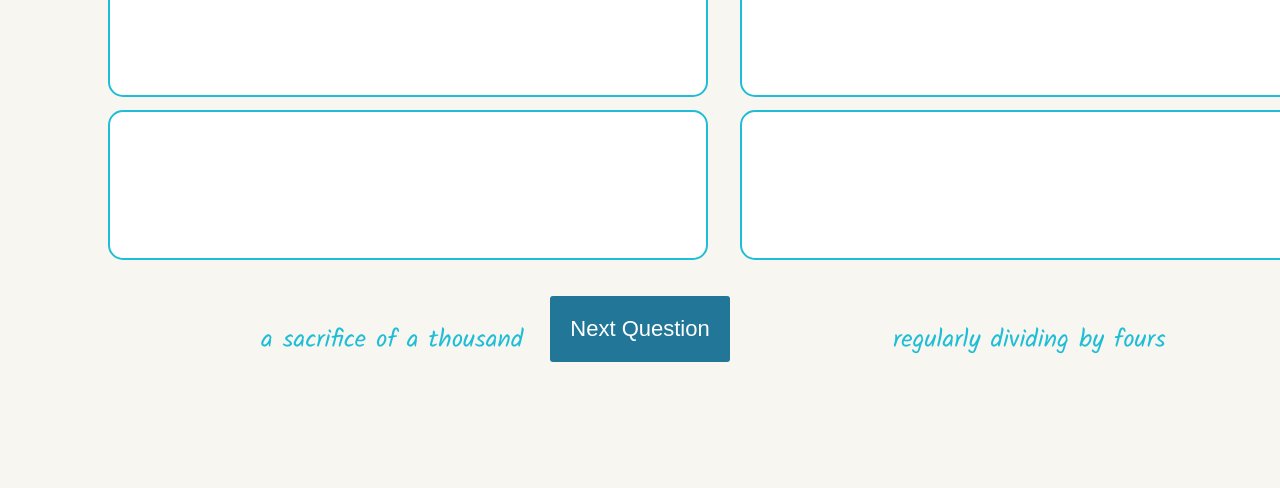
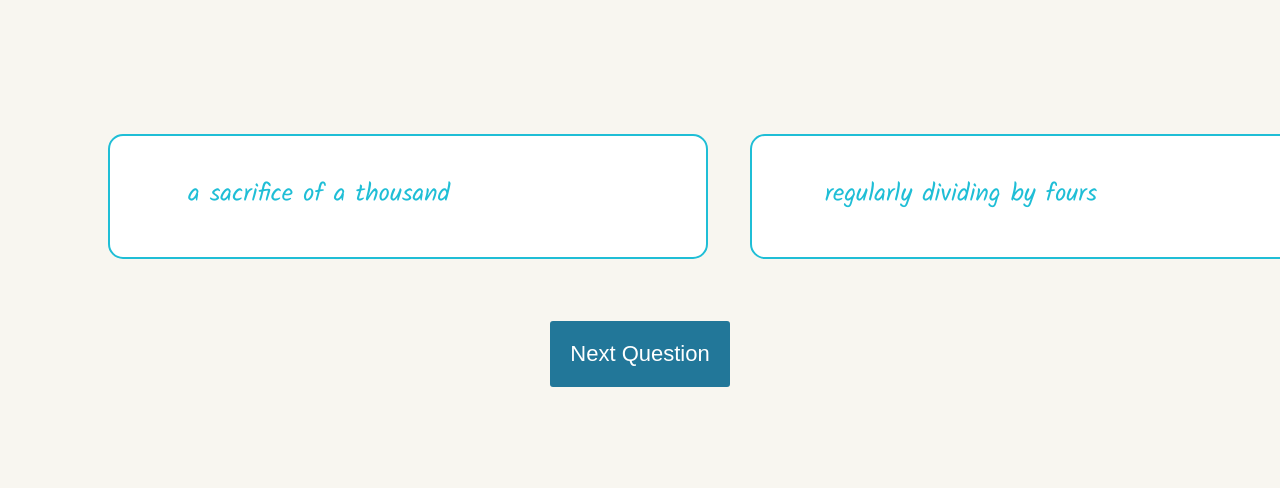
Before and after one commit to AnikThom/Quiz-and-Puzzle-Games, a plain HTML site: page Game Pages/Quiz Game/Words Quiz/wordsquiz.html in a window 1280 px wide. Shown: the part 312-800 px from the top of the page. Drawn offline with Linux system fonts and the light colour scheme.

Commit message:
Update wordsquiz.css

```diff
--- a/Game Pages/Quiz Game/Words Quiz/wordsquiz.css
+++ b/Game Pages/Quiz Game/Words Quiz/wordsquiz.css
@@ -26,8 +26,9 @@ h1{
   text-align: center;
   position: absolute;
   display: inherit;
-  top: 45%;
+  top: 25%;
   left: 50%;
+  margin-bottom: 50px;
   transform: translate(-50%, -50%);
   width: auto;
   max-width: 100%;
@@ -35,24 +36,21 @@ h1{
 }
 
 .answers {
-  margin-bottom: 20px;
+  margin: 0px;
   text-align: center;
   white-space: nowrap;
   display: grid;
   grid-template-columns: auto auto;
+  grid-column-gap: 20px;
+  grid-row-gap: 20px;
+}
+.answers label{
+  text-align: center;
+  margin: 0;
+  padding: 0;
+  display: grid;
   min-height: 0;
   min-width: 0;
-  margin-left: 0px;
-  margin-right: 0px;
-}
-.answers label{
-  display: grid;
-  text-align: center;
-  grid-template-columns: auto auto;
-  min-height: 0;
-  min-width: 0;
-  grid-column-gap: 50px;
-  margin-bottom: 10px;
   margin-left: 0px;
   margin-right: 0px;
 }
@@ -89,7 +87,7 @@ button:hover{
 }
 .quiz-container{
   position: relative;
-  height: 600px;
+  height: 625px;
   margin-top: 0px;
   margin-bottom: 0px;
   padding: 0px;
@@ -120,11 +118,15 @@ button:hover{
 
 input[type="radio"]{
   position: relative;
-  top: 100px;
   width: 600px;
-  height: 150px;
+  height: 125px;
+  margin: 0px;
+  top: 25px;
+  left: 100px;
+  right: 100px;
+  bottom: 200px;
   cursor: pointer;
-  margin-left: 100px;
+  margin-bottom: 0px;
   border-radius: 15px;
   border: 2px solid #1FBED6;
   background-color: white;
@@ -172,7 +174,8 @@ label span:first-of-type {
 }
 
 label span {
+  text-align: center;
   position: relative;
-  top: 273px;
-  right: 500px;
+  top: -100px;
+  right: 0px;
 }
```
